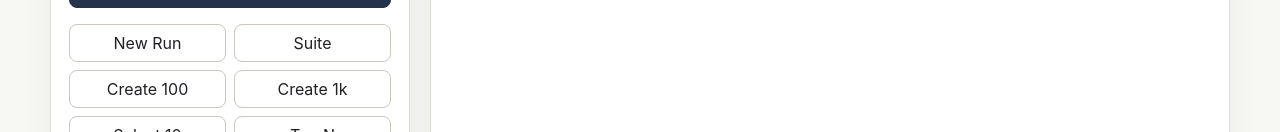
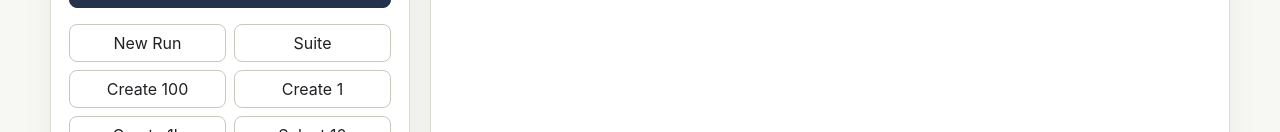
Before and after one commit to tobiaslins/db-bench, a Next.js app: page / in a window 1280 px wide. Shown: the part 820-952 px from the top of the page. Built offline with nearby package versions, Linux system fonts and the light colour scheme.

Commit message:
Fix create1k

```diff
--- a/app/bench-console.tsx
+++ b/app/bench-console.tsx
@@ -23,7 +23,7 @@ type CompareResult = {
 };
 
 const providers: BenchProvider[] = ["jazz", "postgres", "turso"];
-const operations: BenchOperation[] = ["suite", "create", "select10", "selectTopN", "getById", "updateTopN", "updateById"];
+const operations: BenchOperation[] = ["suite", "createOne", "create", "select10", "selectTopN", "getById", "updateTopN", "updateById"];
 const jazzDurabilityTiers: JazzDurabilityTier[] = ["global", "edge", "local"];
 const jazzLocalUpdatesOptions: JazzLocalUpdates[] = ["deferred", "immediate"];
 
@@ -39,6 +39,11 @@ function findFirstId(response: BenchResponse): string | null {
   const direct = result.result;
   if (isRecord(direct) && typeof direct.firstId === "string") {
     return direct.firstId;
+  }
+
+  const create1k = result.create1k;
+  if (isRecord(create1k) && isRecord(create1k.result) && typeof create1k.result.firstId === "string") {
+    return create1k.result.firstId;
   }
 
   const create = result.create;
@@ -57,6 +62,11 @@ function findRunId(response: BenchResponse): string | null {
   const direct = result.result;
   if (isRecord(direct) && typeof direct.runId === "string") {
     return direct.runId;
+  }
+
+  const create1k = result.create1k;
+  if (isRecord(create1k) && isRecord(create1k.result) && typeof create1k.result.runId === "string") {
+    return create1k.result.runId;
   }
 
   const create = result.create;
@@ -96,7 +106,7 @@ function suiteTiming(response: BenchResponse, key: string): number | null {
 }
 
 function buildCompareRows(responses: Record<BenchProvider, BenchResponse>): CompareRow[] {
-  return ["create", "select10", "selectTopN", "getById", "updateById", "updateTopN"].map((operation) => {
+  return ["createOne", "create1k", "select10", "selectTopN", "getById", "updateById", "updateTopN"].map((operation) => {
     const timings = Object.fromEntries(providers.map((item) => [item, suiteTiming(responses[item], operation)])) as Record<
       BenchProvider,
       number | null
@@ -170,7 +180,7 @@ export function BenchConsole() {
   async function runProviderSuite(nextProvider: BenchProvider, nextRunId: string) {
     const body = {
       operation: "suite",
-      count,
+      count: 1000,
       n,
       runId: nextRunId,
       jazzDurabilityTier: nextProvider === "jazz" ? jazzDurabilityTier : undefined,
@@ -326,6 +336,9 @@ export function BenchConsole() {
             <button type="button" onClick={() => void run("create", { count: 100 })}>
               Create 100
             </button>
+            <button type="button" onClick={() => void run("createOne")}>
+              Create 1
+            </button>
             <button type="button" onClick={() => void run("create", { count: 1000 })}>
               Create 1k
             </button>
--- a/lib/bench/runner.ts
+++ b/lib/bench/runner.ts
@@ -31,6 +31,10 @@ export async function runBench(adapter: BenchAdapter, request: BenchRequest) {
     return timed(() => adapter.createItems(count, options));
   }
 
+  if (operation === "createOne") {
+    return timed(() => adapter.createItems(1, options));
+  }
+
   if (operation === "select10") {
     return timed(() => adapter.select10(options));
   }
@@ -60,16 +64,18 @@ export async function runBench(adapter: BenchAdapter, request: BenchRequest) {
   }
 
   if (operation === "suite") {
-    const create = await timed(() => adapter.createItems(count, options));
+    const createOne = await timed(() => adapter.createItems(1, options));
+    const create1k = await timed(() => adapter.createItems(1000, options));
     const select10 = await timed(() => adapter.select10(options));
     const selectTopN = await timed(() => adapter.selectTopN(n, options));
-    const id = create.result.firstId;
+    const id = create1k.result.firstId;
     const getById = id ? await timed(() => adapter.getById(id, options)) : null;
     const updateById = id ? await timed(() => adapter.updateById(id, options)) : null;
     const updateTopN = await timed(() => adapter.updateTopN(n, options));
 
     return {
-      create,
+      createOne,
+      create1k,
       select10,
       selectTopN,
       getById,
--- a/lib/bench/types.ts
+++ b/lib/bench/types.ts
@@ -2,6 +2,7 @@ export type BenchProvider = "jazz" | "postgres" | "turso";
 
 export type BenchOperation =
   | "setup"
+  | "createOne"
   | "create"
   | "select10"
   | "selectTopN"
```
Also changed, not shown: 1 other file (tests, documents, lock files or other folders).
